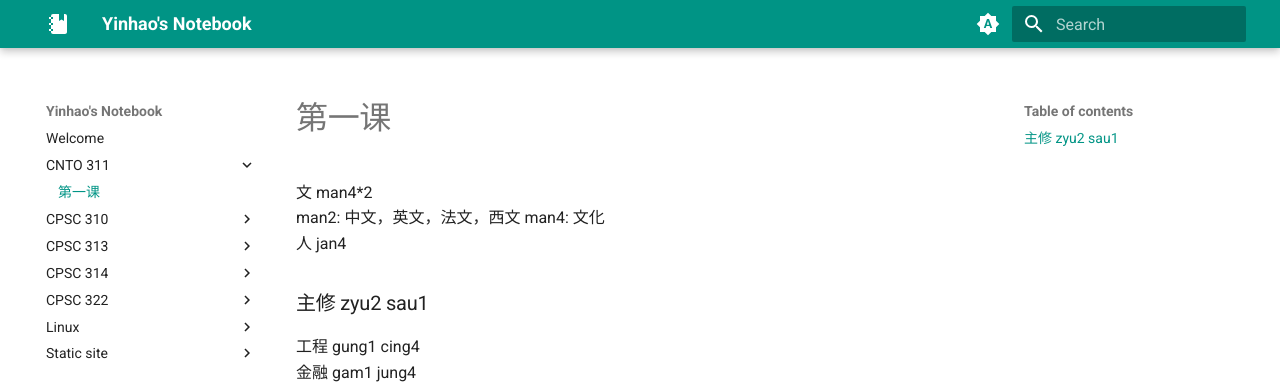
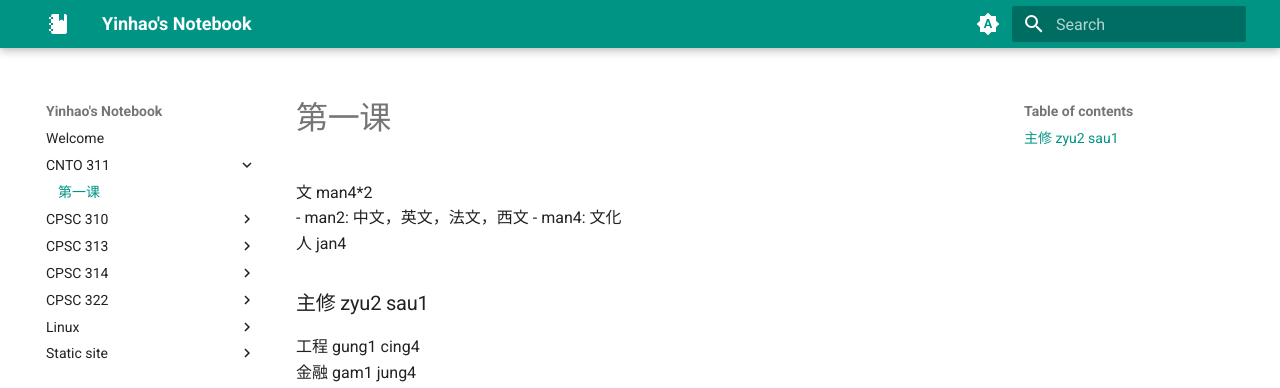
Before and after one commit to yinhao-f/notes, an MkDocs documentation site: the page built from docs/CNTO-311/1-第一课.md, in a window 1280 px wide. Shown: the top 388 px of the page. Built offline with MkDocs 1.6.1 and Material for MkDocs 9.7.7, drawn with Linux system fonts in a browser that asks for light colours.

Commit message:
some fixes

```diff
--- a/docs/CNTO-311/1-第一课.md
+++ b/docs/CNTO-311/1-第一课.md
@@ -1,8 +1,8 @@
 # 第一课
 
 文 man4*2
-  man2: 中文，英文，法文，西文
-  man4: 文化
+- man2: 中文，英文，法文，西文
+- man4: 文化
 人 jan4
 
 ### 主修 zyu2 sau1
```
